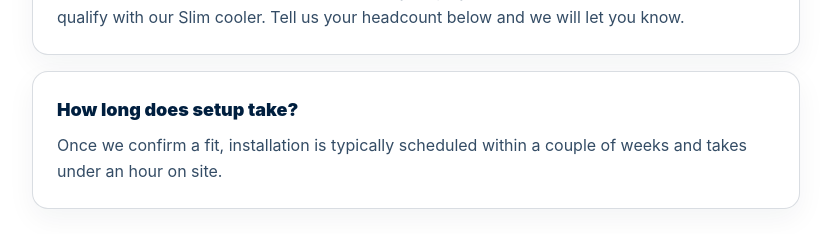
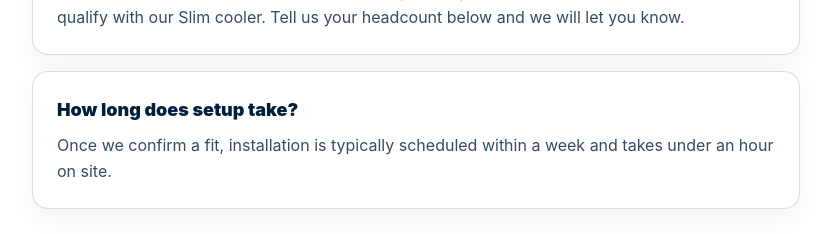
Before and after one commit to ItsKarma/lvpv, a Next.js app: page /offer/smart-vending in a window 1280 px wide. Shown: the part 2700-2934 px from the top of the page, without its empty margins (224-1055 px from the left). Built offline with nearby package versions, Linux system fonts and the light colour scheme; no server answers.

Commit message:
install time

```diff
--- a/app/offer/smart-vending/page.tsx
+++ b/app/offer/smart-vending/page.tsx
@@ -88,7 +88,7 @@ const faqs = [
   {
     question: 'How long does setup take?',
     answer:
-      'Once we confirm a fit, installation is typically scheduled within a couple of weeks and takes under an hour on site.',
+      'Once we confirm a fit, installation is typically scheduled within a week and takes under an hour on site.',
   },
 ];
 
```
